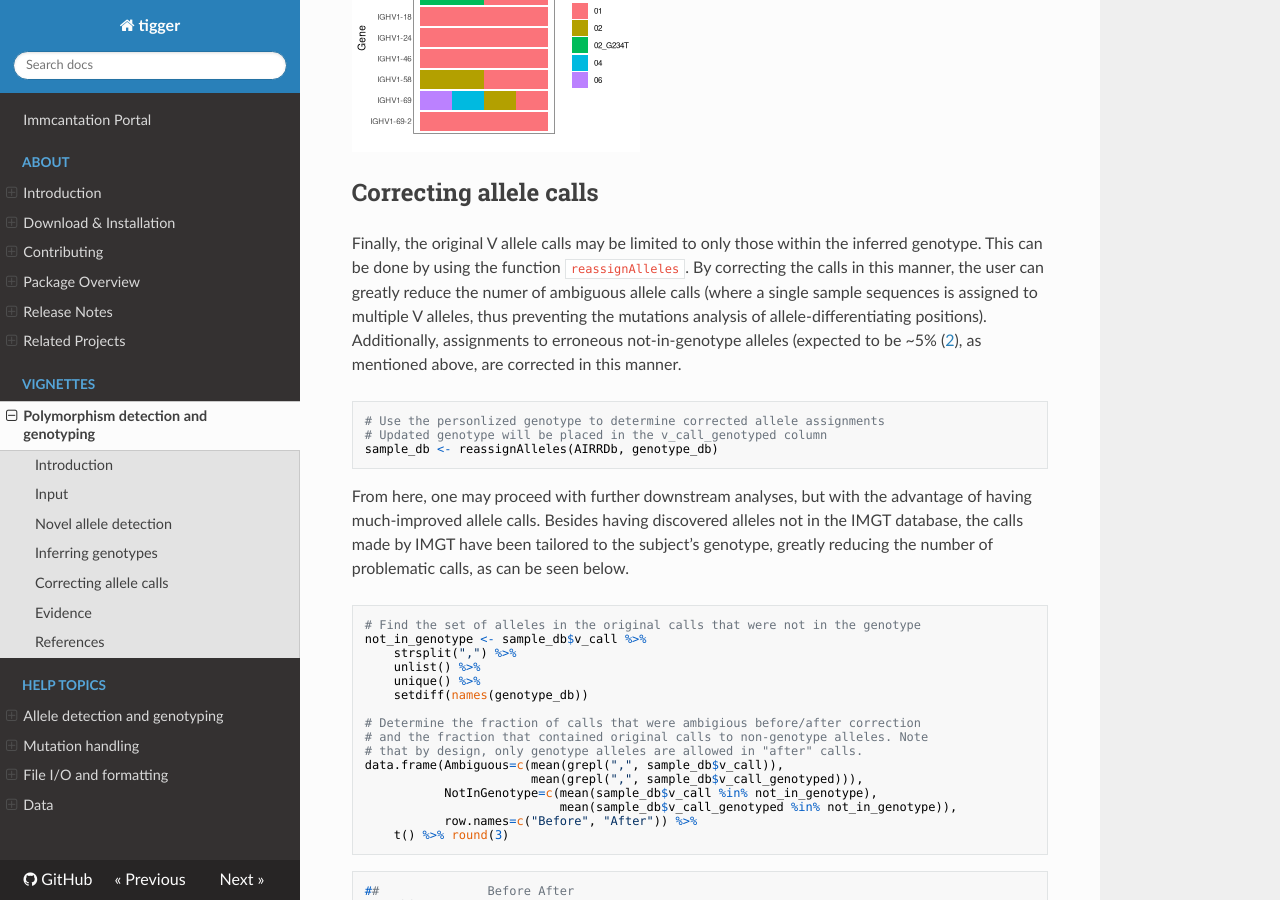
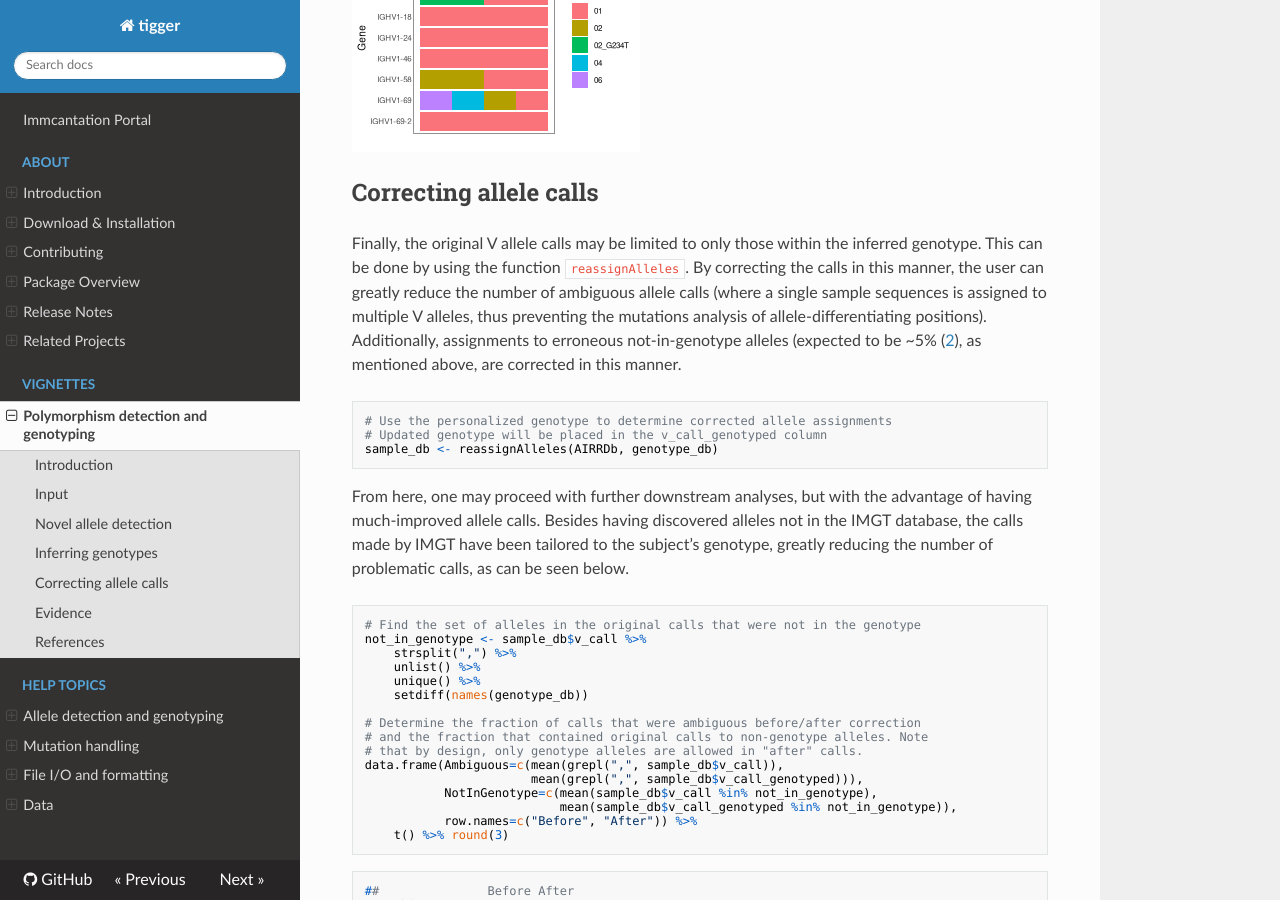
Before and after one commit to immcantation/tigger, an MkDocs documentation site: the page built from docs/vignettes/Tigger-Vignette.md, in a window 1280 px wide and 900 px high, scrolled down 5469 px. Built offline with MkDocs 1.6.1, drawn with Linux system fonts in a browser that asks for light colours; nearby versions of some CDN libraries.

Commit message:
typo fixes

````diff
--- a/docs/vignettes/Tigger-Vignette.md
+++ b/docs/vignettes/Tigger-Vignette.md
@@ -261,7 +261,7 @@ plotGenotype(geno_bayesian, text_size=10)
 
 Finally, the original V allele calls may be limited to only those within the
 inferred genotype. This can be done by using the function `reassignAlleles`.
-By correcting the calls in this manner, the user can greatly reduce the numer of
+By correcting the calls in this manner, the user can greatly reduce the number of
 ambiguous allele calls (where a single sample sequences is assigned to multiple
 V alleles, thus preventing the mutations analysis of allele-differentiating
 positions). Additionally, assignments to erroneous not-in-genotype alleles
@@ -269,7 +269,7 @@ positions). Additionally, assignments to erroneous not-in-genotype alleles
 
 
 ``` r
-# Use the personlized genotype to determine corrected allele assignments
+# Use the personalized genotype to determine corrected allele assignments
 # Updated genotype will be placed in the v_call_genotyped column
 sample_db <- reassignAlleles(AIRRDb, genotype_db)
 ```
@@ -289,7 +289,7 @@ not_in_genotype <- sample_db$v_call %>%
     unique() %>%
     setdiff(names(genotype_db))
 
-# Determine the fraction of calls that were ambigious before/after correction
+# Determine the fraction of calls that were ambiguous before/after correction
 # and the fraction that contained original calls to non-genotype alleles. Note
 # that by design, only genotype alleles are allowed in "after" calls.
 data.frame(Ambiguous=c(mean(grepl(",", sample_db$v_call)),
````
Also changed, not shown: NEWS.md (+1 -1 lines), docs/index.md (+1 -1 lines), docs/news.md (+1 -1 lines), docs/topics/reassignAlleles.md (+1 -1 lines), 4 other files.
